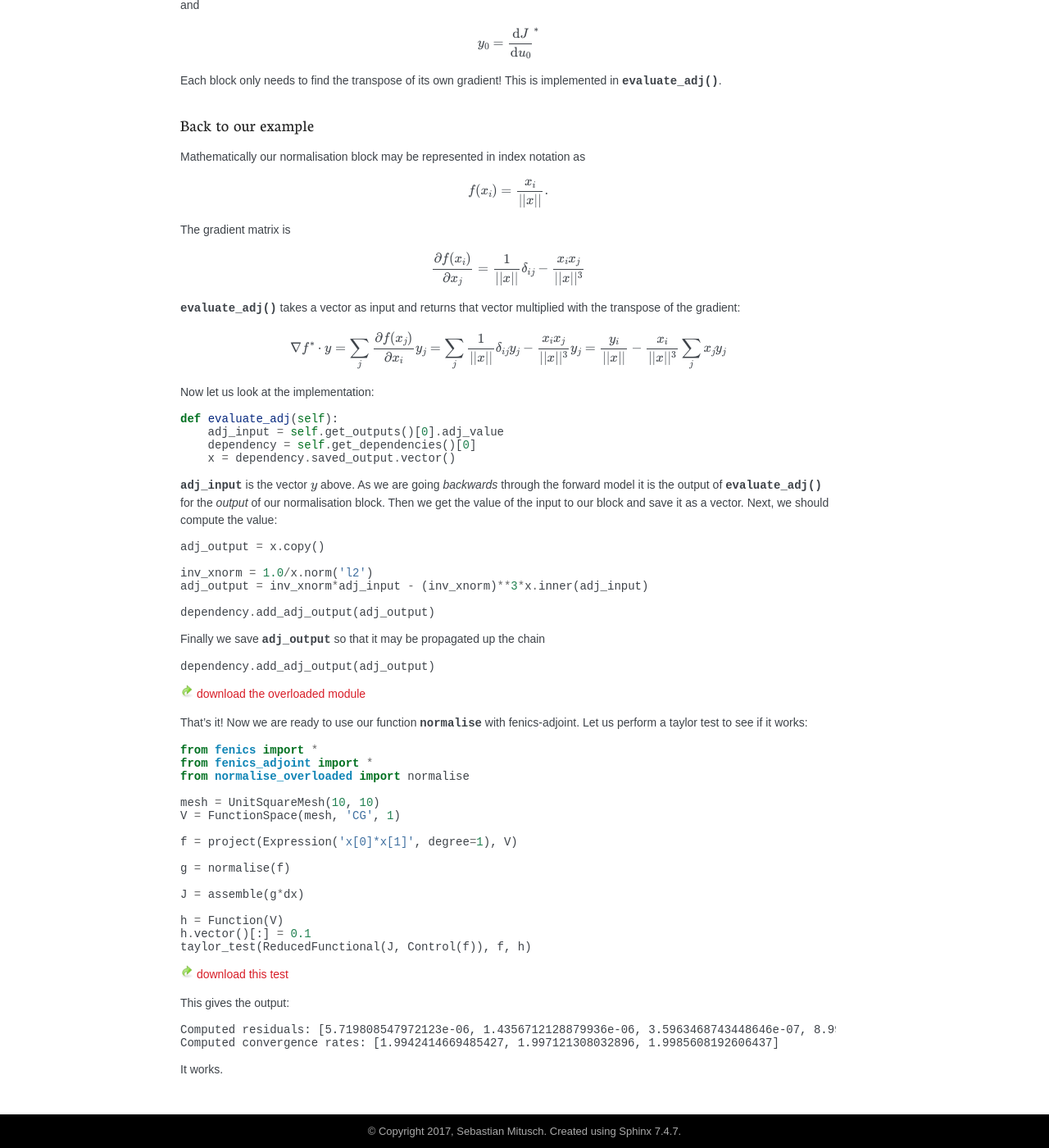
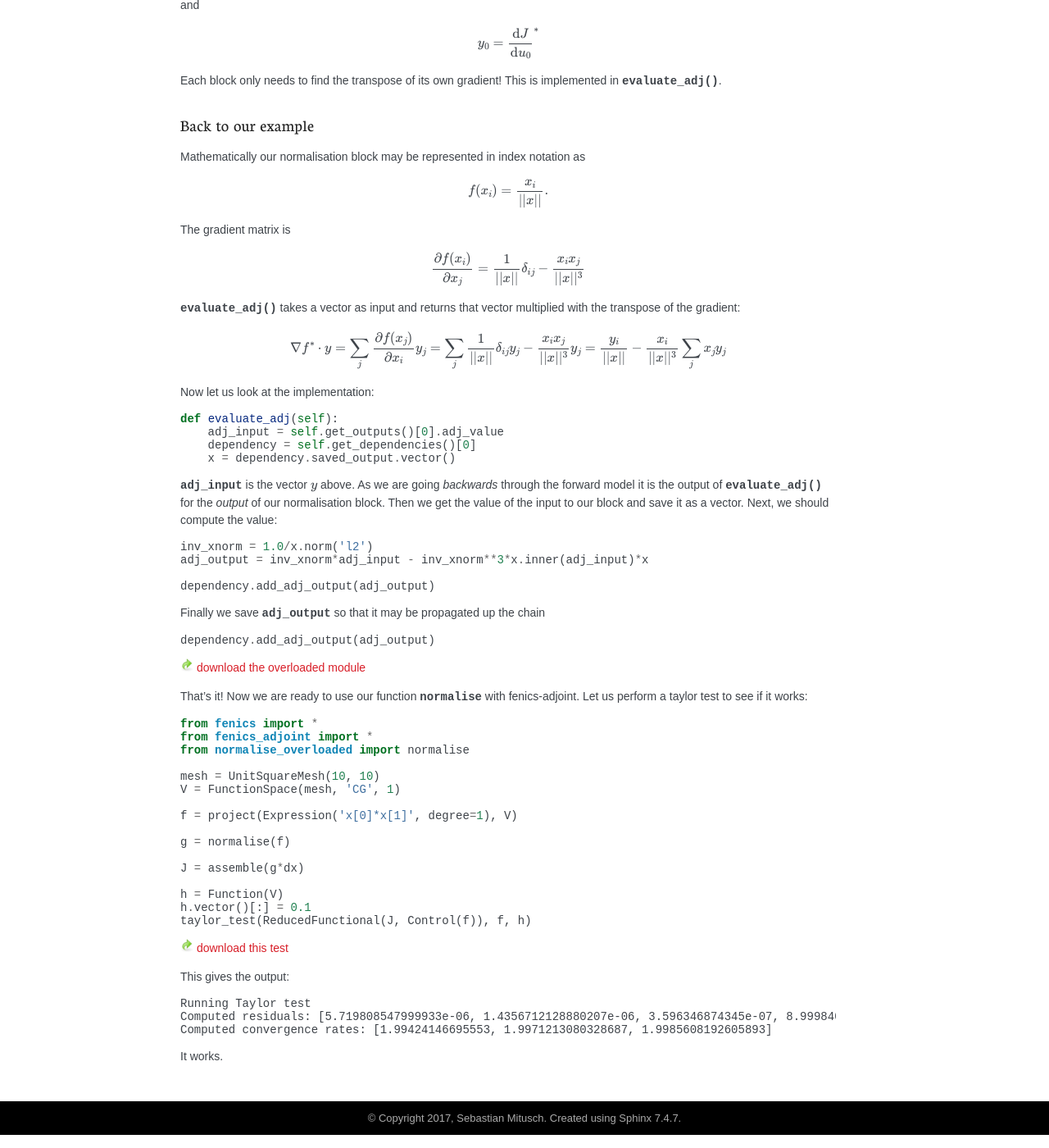
Before and after one commit to dolfin-adjoint/pyadjoint, a Sphinx documentation site: the page built from docs/source/documentation/custom_functions.rst, in a window 1280 px wide and 1400 px high, scrolled down 4124 px. Shown: the whole window at 82% size. Built offline with Sphinx 7.4.7, drawn with Linux system fonts in a browser that asks for light colours; nearby versions of some CDN libraries; library files that are not in the unit come from our copies.

Commit message:
Forgot x, change output (slight jitter but the same).

```diff
--- a/docs/source/documentation/custom_functions.rst
+++ b/docs/source/documentation/custom_functions.rst
@@ -276,10 +276,8 @@ Next, we should compute the value:
 
 .. code-block:: python
 
-        adj_output = x.copy()
-
         inv_xnorm = 1.0/x.norm('l2')
-        adj_output = inv_xnorm*adj_input - (inv_xnorm)**3*x.inner(adj_input)
+        adj_output = inv_xnorm*adj_input - inv_xnorm**3*x.inner(adj_input)*x
 
         dependency.add_adj_output(adj_output)
 
@@ -306,8 +304,9 @@ This gives the output:
 
 .. code-block:: none
 
-   Computed residuals: [5.719808547972123e-06, 1.4356712128879936e-06, 3.5963468743448646e-07, 8.999840626988198e-08]
-   Computed convergence rates: [1.9942414669485427, 1.997121308032896, 1.9985608192606437]
+   Running Taylor test
+   Computed residuals: [5.719808547999933e-06, 1.4356712128880207e-06, 3.596346874345e-07, 8.999840626988876e-08]
+   Computed convergence rates: [1.99424146695553, 1.9971213080328687, 1.9985608192605893]
 
 It works.
 
```
